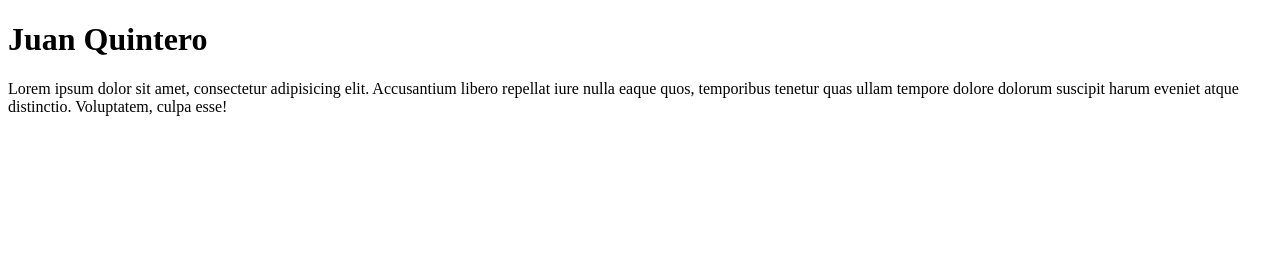
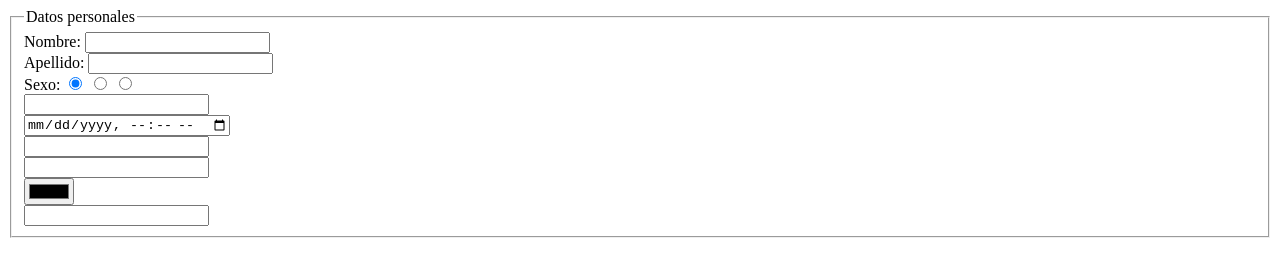
Before and after one commit to jfelipeq14/html-tarde, a plain HTML site: page index.html in a window 1280 px wide. Drawn offline with Linux system fonts and the light colour scheme.

Commit message:
formulario

```diff
--- a/index.html
+++ b/index.html
@@ -8,8 +8,49 @@
 </head>
 
 <body>
-    <h1>Juan Quintero</h1>
-    <p>Lorem ipsum dolor sit amet, consectetur adipisicing elit. Accusantium libero repellat iure nulla eaque quos, temporibus tenetur quas ullam tempore dolore dolorum suscipit harum eveniet atque distinctio. Voluptatem, culpa esse!</p>
+    <form>
+        <fieldset>
+            <legend>Datos personales</legend>
+            <div>
+                <label>
+                    Nombre:
+                    <input type="text" id="">
+                </label>
+            </div>
+            <div>
+                <label>
+                    Apellido:
+                    <input type="text" id="">
+                </label>
+            </div>
+            <div>
+                <label>
+                    Sexo:
+                    <input type="radio" id="" checked>
+                    <input type="radio" id="">
+                    <input type="radio" id="">
+                </label>
+            </div>
+            <div>
+                <input type="number" name="" id="">
+            </div>
+            <div>
+                <input type="datetime-local" name="" id="">
+            </div>
+            <div>
+                <input type="email" name="" id="">
+            </div>
+            <div>
+                <input type="password" name="" id="">
+            </div>
+            <div>
+                <input type="color" name="" id="">
+            </div>
+            <div>
+                <input type="" name="" id="">
+            </div>
+        </fieldset>
+    </form>
 </body>
 
 </html>
--- a/main.js
+++ /dev/null
@@ -1 +0,0 @@
-console.log("Hola");
```
